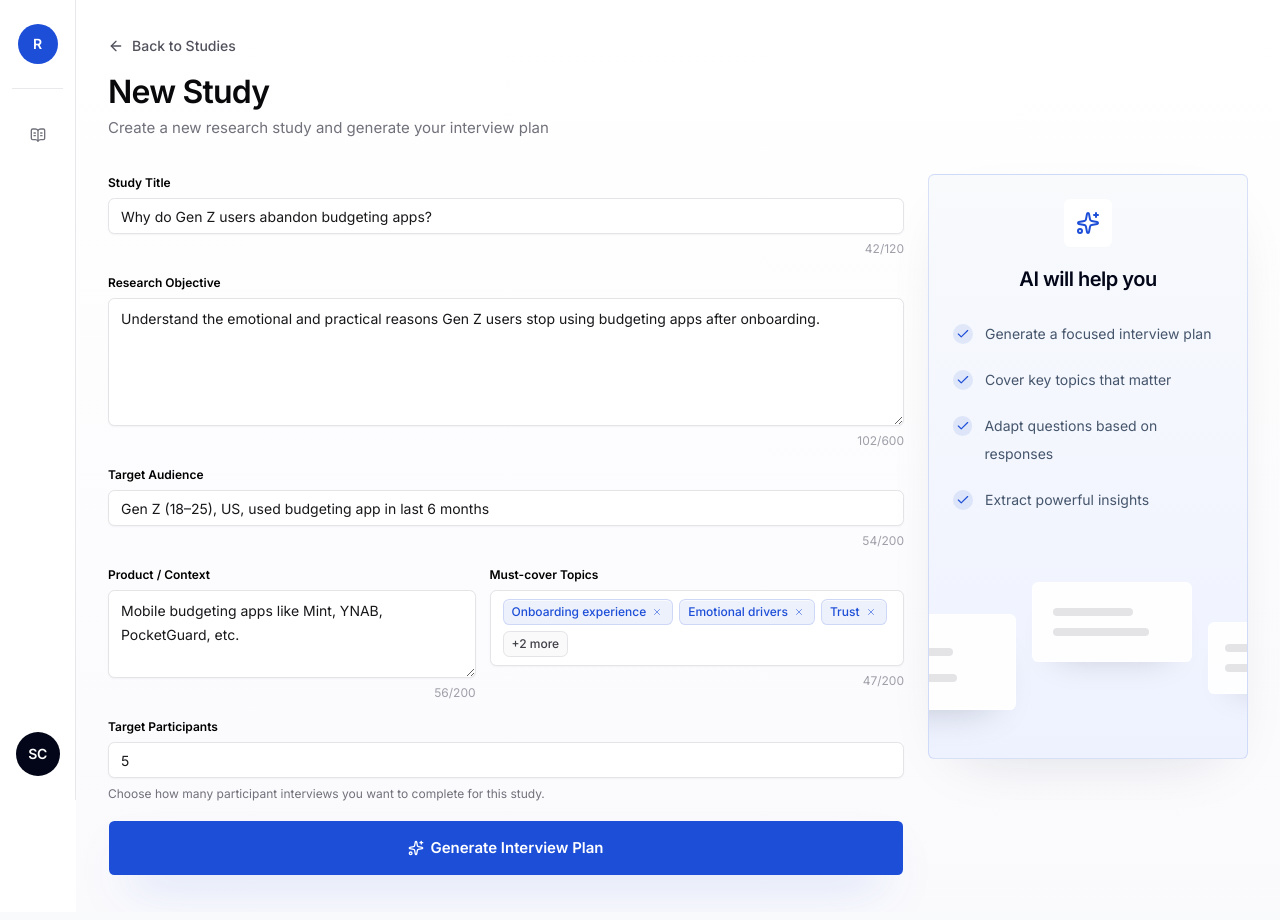
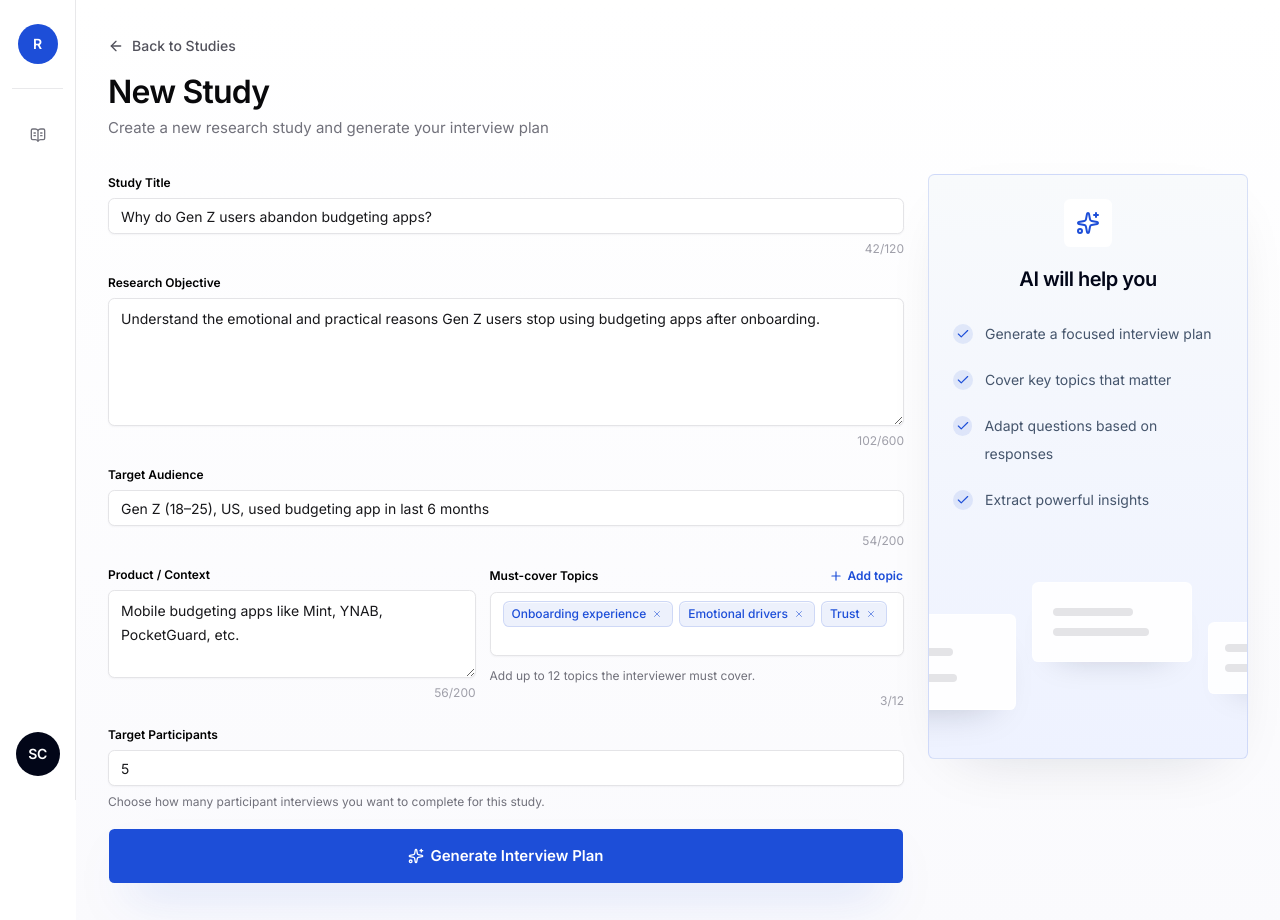
Before and after one commit to sa-ma/motives-demo, a Next.js app in the folder apps/web/: page /studies/new in a window 1280 px wide. Built offline with nearby package versions, Linux system fonts and the light colour scheme; no server answers.

Commit message:
fix(studies): improve study creation plan flow

```diff
--- a/apps/web/src/components/studies/study-field.tsx
+++ b/apps/web/src/components/studies/study-field.tsx
@@ -9,6 +9,7 @@ type FieldLayoutProps = {
   maxLength: number;
   children: React.ReactNode;
   className?: string;
+  labelAction?: React.ReactNode;
   useLabel?: boolean;
 };
 
@@ -19,10 +20,12 @@ function FieldLayout({
   maxLength,
   children,
   className,
+  labelAction,
   useLabel = true,
 }: FieldLayoutProps) {
   return (
     <div className={cn("space-y-1.5", className)}>
+      <div className="flex items-center justify-between gap-3">
         {useLabel ? (
           <label
             htmlFor={id}
@@ -38,6 +41,8 @@ function FieldLayout({
             {label}
           </p>
         )}
+        {labelAction}
+      </div>
       {children}
       <p className="text-right text-[12px] text-zinc-400">
         {count}/{maxLength}
--- a/apps/web/src/components/studies/study-form.tsx
+++ b/apps/web/src/components/studies/study-form.tsx
@@ -1,8 +1,14 @@
 "use client";
 
 import { useMutation, useQueryClient } from "@tanstack/react-query";
-import { Sparkles } from "lucide-react";
-import { useState, type FormEvent } from "react";
+import { Plus, Sparkles } from "lucide-react";
+import {
+  useEffect,
+  useRef,
+  useState,
+  type FormEvent,
+  type KeyboardEvent,
+} from "react";
 import { useRouter } from "next/navigation";
 
 import { FieldLayout } from "@/components/studies/study-field";
@@ -12,18 +18,28 @@ import { Input } from "@/components/ui/input";
 import { Textarea } from "@/components/ui/textarea";
 import { browserApiClient } from "@/lib/api/client";
 
-const initialTopics = [
+const demoTopics = [
   "Onboarding experience",
   "Emotional drivers",
   "Trust",
 ];
 
-const studyCopy = {
+const demoStudyDefaults = {
   title: "Why do Gen Z users abandon budgeting apps?",
   objective:
     "Understand the emotional and practical reasons Gen Z users stop using budgeting apps after onboarding.",
   audience: "Gen Z (18–25), US, used budgeting app in last 6 months",
   context: "Mobile budgeting apps like Mint, YNAB, PocketGuard, etc.",
+  targetParticipants: "5",
+};
+
+const fieldPlaceholders = {
+  title: "Why do Gen Z users abandon budgeting apps?",
+  objective: "Describe what you want to learn from the interviews.",
+  audience: "Who should participate in this study?",
+  context: "What product, workflow, or market context should the interviewer know?",
+  topic: "Add a must-cover topic",
+  targetParticipants: demoStudyDefaults.targetParticipants,
 };
 
 const maxLengths = {
@@ -31,18 +47,25 @@ const maxLengths = {
   objective: 600,
   audience: 200,
   context: 200,
-  topics: 200,
 };
+
+const maxTopics = 12;
+const maxTopicLength = 100;
 
 export function StudyForm() {
   const queryClient = useQueryClient();
   const router = useRouter();
-  const [title, setTitle] = useState(studyCopy.title);
-  const [objective, setObjective] = useState(studyCopy.objective);
-  const [audience, setAudience] = useState(studyCopy.audience);
-  const [context, setContext] = useState(studyCopy.context);
-  const [topics, setTopics] = useState(initialTopics);
-  const [targetParticipants, setTargetParticipants] = useState("5");
+  const topicInputRef = useRef<HTMLInputElement | null>(null);
+  const [title, setTitle] = useState(demoStudyDefaults.title);
+  const [objective, setObjective] = useState(demoStudyDefaults.objective);
+  const [audience, setAudience] = useState(demoStudyDefaults.audience);
+  const [context, setContext] = useState(demoStudyDefaults.context);
+  const [topics, setTopics] = useState<string[]>(demoTopics);
+  const [newTopic, setNewTopic] = useState("");
+  const [isAddingTopic, setIsAddingTopic] = useState(false);
+  const [targetParticipants, setTargetParticipants] = useState(
+    demoStudyDefaults.targetParticipants,
+  );
   const [error, setError] = useState<string | null>(null);
   const createStudyMutation = useMutation({
     mutationFn: async () =>
@@ -97,6 +120,62 @@ export function StudyForm() {
     });
   }
 
+  useEffect(() => {
+    if (!isAddingTopic) {
+      return;
+    }
+
+    topicInputRef.current?.focus();
+  }, [isAddingTopic]);
+
+  function handleAddTopic() {
+    const nextTopic = newTopic.trim();
+
+    if (!nextTopic) {
+      return;
+    }
+
+    if (nextTopic.length > maxTopicLength) {
+      setError(`Keep each topic under ${maxTopicLength} characters.`);
+      return;
+    }
+
+    if (topics.length >= maxTopics) {
+      setError(`You can add up to ${maxTopics} must-cover topics.`);
+      return;
+    }
+
+    if (topics.some((topic) => topic.toLowerCase() === nextTopic.toLowerCase())) {
+      setError("That topic is already on the list.");
+      return;
+    }
+
+    setTopics((currentTopics) => [...currentTopics, nextTopic]);
+    setNewTopic("");
+    setIsAddingTopic(false);
+    setError(null);
+  }
+
+  function handleShowTopicInput() {
+    setError(null);
+    setIsAddingTopic(true);
+  }
+
+  function handleCancelTopic() {
+    setNewTopic("");
+    setIsAddingTopic(false);
+    setError(null);
+  }
+
+  function handleTopicKeyDown(event: KeyboardEvent<HTMLInputElement>) {
+    if (event.key !== "Enter") {
+      return;
+    }
+
+    event.preventDefault();
+    handleAddTopic();
+  }
+
   return (
     <form className="space-y-4" onSubmit={handleSubmit}>
       <FieldLayout
@@ -109,6 +188,7 @@ export function StudyForm() {
           id="study-title"
           maxLength={maxLengths.title}
           value={title}
+          placeholder={fieldPlaceholders.title}
           onChange={(event) => setTitle(event.target.value)}
         />
       </FieldLayout>
@@ -123,6 +203,7 @@ export function StudyForm() {
           id="study-objective"
           maxLength={maxLengths.objective}
           value={objective}
+          placeholder={fieldPlaceholders.objective}
           onChange={(event) => setObjective(event.target.value)}
           className="min-h-32"
         />
@@ -138,6 +219,7 @@ export function StudyForm() {
           id="target-audience"
           maxLength={maxLengths.audience}
           value={audience}
+          placeholder={fieldPlaceholders.audience}
           onChange={(event) => setAudience(event.target.value)}
         />
       </FieldLayout>
@@ -153,6 +235,7 @@ export function StudyForm() {
             id="product-context"
             maxLength={maxLengths.context}
             value={context}
+            placeholder={fieldPlaceholders.context}
             onChange={(event) => setContext(event.target.value)}
             className="min-h-22"
           />
@@ -161,20 +244,67 @@ export function StudyForm() {
         <FieldLayout
           id="must-cover-topics"
           label="Must-cover Topics"
-          count={topics.join(", ").length}
-          maxLength={maxLengths.topics}
+          count={topics.length}
+          maxLength={maxTopics}
+          labelAction={
+            <Button
+              type="button"
+              variant="ghost"
+              size="sm"
+              onClick={handleShowTopicInput}
+              disabled={topics.length >= maxTopics || isAddingTopic}
+              aria-expanded={isAddingTopic}
+              className="h-auto px-0 text-[12px] font-semibold text-primary hover:bg-transparent hover:text-primary/80"
+            >
+              <Plus className="size-3.5" />
+              Add topic
+            </Button>
+          }
           useLabel={false}
         >
-          <div role="group" aria-labelledby="must-cover-topics-label">
+          <div role="group" aria-labelledby="must-cover-topics-label" className="space-y-2.5">
             <TopicChipList
               topics={topics}
-              hiddenCount={2}
               onRemove={(topic) =>
                 setTopics((currentTopics) =>
                   currentTopics.filter((currentTopic) => currentTopic !== topic),
                 )
               }
             />
+            {isAddingTopic ? (
+              <div className="flex gap-2">
+                <Input
+                  id="must-cover-topics"
+                  ref={topicInputRef}
+                  value={newTopic}
+                  maxLength={maxTopicLength}
+                  placeholder={fieldPlaceholders.topic}
+                  onChange={(event) => setNewTopic(event.target.value)}
+                  onKeyDown={handleTopicKeyDown}
+                />
+                <Button
+                  type="button"
+                  variant="outline"
+                  size="lg"
+                  onClick={handleAddTopic}
+                  className="shrink-0"
+                >
+                  Save
+                </Button>
+                <Button
+                  type="button"
+                  variant="ghost"
+                  size="lg"
+                  onClick={handleCancelTopic}
+                  className="shrink-0"
+                >
+                  Cancel
+                </Button>
+              </div>
+            ) : null}
+            <p className="text-[12px] leading-5 text-zinc-500">
+              Add up to {maxTopics} topics the interviewer must cover.
+            </p>
           </div>
         </FieldLayout>
       </div>
@@ -193,6 +323,7 @@ export function StudyForm() {
           max={50}
           inputMode="numeric"
           value={targetParticipants}
+          placeholder={fieldPlaceholders.targetParticipants}
           onChange={(event) => setTargetParticipants(event.target.value)}
         />
         <p className="text-[12px] leading-5 text-zinc-500">
--- a/apps/web/src/components/studies/topic-chip-list.tsx
+++ b/apps/web/src/components/studies/topic-chip-list.tsx
@@ -6,18 +6,21 @@ import { Badge } from "@/components/ui/badge";
 
 type TopicChipListProps = {
   topics: string[];
-  hiddenCount?: number;
   onRemove: (topic: string) => void;
+  emptyMessage?: string;
 };
 
 export function TopicChipList({
   topics,
-  hiddenCount = 0,
   onRemove,
+  emptyMessage = "Add at least one topic to generate the interview plan.",
 }: TopicChipListProps) {
   return (
     <div className="flex min-h-16 flex-wrap content-start gap-1.5 rounded-md border border-zinc-200 bg-white px-3 py-2 shadow-[0_1px_2px_rgba(15,23,42,0.04)]">
-      {topics.map((topic) => (
+      {topics.length === 0 ? (
+        <p className="self-center text-sm text-zinc-400">{emptyMessage}</p>
+      ) : (
+        topics.map((topic) => (
           <Badge key={topic} className="gap-1 rounded-md px-2 py-1 text-xs">
             <span>{topic}</span>
             <button
@@ -29,12 +32,8 @@ export function TopicChipList({
               <X className="size-2.5" />
             </button>
           </Badge>
-      ))}
-      {hiddenCount > 0 ? (
-        <Badge variant="secondary" className="rounded-md px-2 py-1 text-xs">
-          +{hiddenCount} more
-        </Badge>
-      ) : null}
+        ))
+      )}
     </div>
   );
 }
```
Also changed, not shown: apps/web/src/components/studies/interview-plan-page.tsx (+32 -34 lines). Lines whose indentation alone changed are shown as unchanged.
